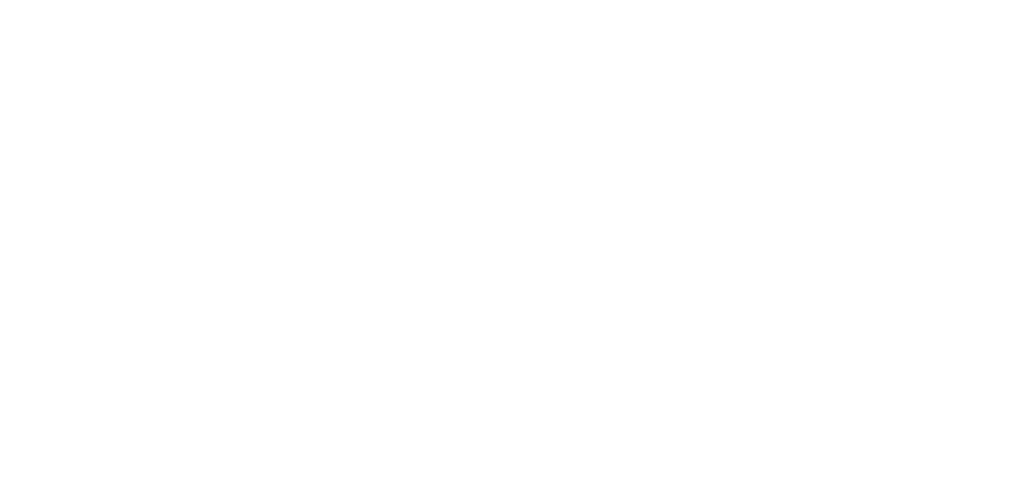
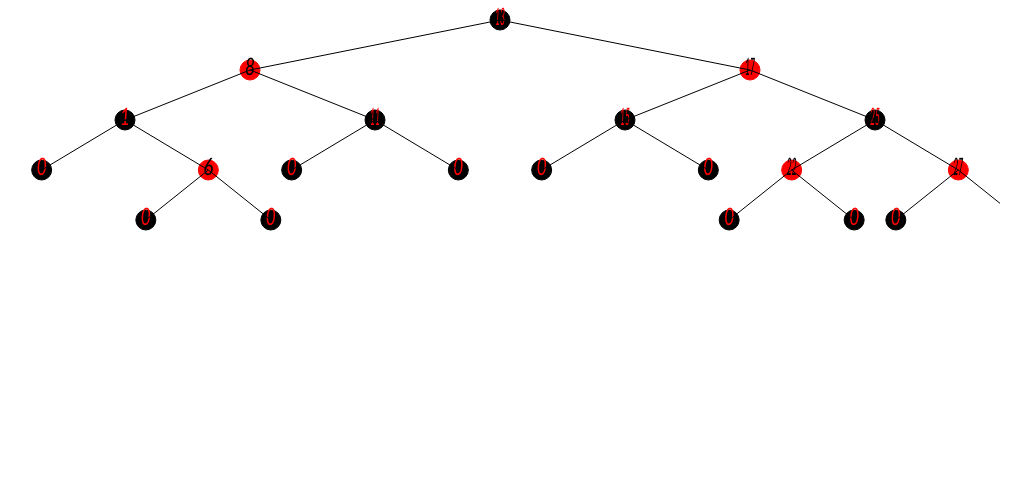
Before and after one commit to echmykhun/red-black-tree, a plain HTML site: page index.html in a window 1280 px wide. Shown: the whole page, without its empty margins (0-1031 px from the left). Drawn offline with Linux system fonts and the light colour scheme.

Commit message:
+ начал и почти закончил вывод

```diff
--- /dev/null
+++ b/css/reset.css
@@ -0,0 +1,86 @@
+/**
+ * html5doctor.com Reset Stylesheet v1.6.1 (http://html5doctor.com/html-5-reset-stylesheet/)
+ * Richard Clark (http://richclarkdesign.com)
+ * http://cssreset.com
+ */
+html, body, div, span, object, iframe,
+h1, h2, h3, h4, h5, h6, p, blockquote, pre,
+abbr, address, cite, code,
+del, dfn, em, img, ins, kbd, q, samp,
+small, strong, sub, sup, var,
+b, i,
+dl, dt, dd, ol, ul, li,
+fieldset, form, label, legend,
+table, caption, tbody, tfoot, thead, tr, th, td,
+article, aside, canvas, details, figcaption, figure,
+footer, header, hgroup, menu, nav, section, summary,
+time, mark, audio, video {
+    margin:0;
+    padding:0;
+    border:0;
+    outline:0;
+    font-size:100%;
+    vertical-align:baseline;
+    background:transparent;
+}
+body {
+    line-height:1;
+}
+article,aside,details,figcaption,figure,
+footer,header,hgroup,menu,nav,section {
+    display:block;
+}
+nav ul {
+    list-style:none;
+}
+blockquote, q {
+    quotes:none;
+}
+blockquote:before, blockquote:after,
+q:before, q:after {
+    content:'';
+    content:none;
+}
+a {
+    margin:0;
+    padding:0;
+    font-size:100%;
+    vertical-align:baseline;
+    background:transparent;
+}
+/* change colours to suit your needs */
+ins {
+    background-color:#ff9;
+    color:#000;
+    text-decoration:none;
+}
+/* change colours to suit your needs */
+mark {
+    background-color:#ff9;
+    color:#000;
+    font-style:italic;
+    font-weight:bold;
+}
+del {
+    text-decoration: line-through;
+}
+abbr[title], dfn[title] {
+    border-bottom:1px dotted;
+    cursor:help;
+}
+table {
+    border-collapse:collapse;
+    border-spacing:0;
+}
+/* change border colour to suit your needs */
+hr {
+    display:block;
+    height:1px;
+    border:0;
+    border-top:1px solid #cccccc;
+    margin:1em 0;
+    padding:0;
+}
+input, select {
+    vertical-align:middle;
+}
--- a/index.html
+++ b/index.html
@@ -3,11 +3,17 @@
 <head lang="en">
     <meta charset="UTF-8">
     <title></title>
+    <link rel="stylesheet" type="text/css" href="css/reset.css" />
+    <link rel="stylesheet" type="text/css" href="css/main.css" />
     <script type="text/javascript" src="js/external/jquery-2.1.1.min.js"></script>
+    <script type="text/javascript" src="js/graphics/graphics.js"></script>
     <script type="text/javascript" src="js/model/rbTree.js"></script>
     <script type="text/javascript" src="js/index.js"></script>
 </head>
 <body>
 
+<canvas id="rbTreeCanvas" width="1000" height="500"></canvas>
+
+
 </body>
 </html>
--- /dev/null
+++ b/js/graphics/graphics.js
@@ -0,0 +1,131 @@
+/**
+ * Created by Евгений on 16.02.2015.
+ */
+(function () {
+
+    var
+        POINT_IS_CONSTRUCTOR_EXEPTION = 'Point is constructor, not a function',
+        ARGUMENT_NOT_AN_INSTANCE_OF_POINT = "Argument is not an instance of Point",
+        CIRCLE_STROK_WIDTH = 1;
+
+    function Point(x, y) {
+        if (!(this instanceof Point)) {
+            throw POINT_IS_CONSTRUCTOR_EXEPTION;
+        }
+        var _x = x || 0;
+        var _y = y || 0;
+
+        this.getX = function () {
+            return _x;
+        };
+        this.setX = function (x) {
+            _x = x;
+        };
+
+        this.getY = function () {
+            return _y;
+        };
+        this.setY = function (y) {
+            _y = y;
+        };
+
+    }
+
+    function Circle(x, y, r, color) {
+
+        var _point = new Point(x, y);
+        var _color = color;
+        var _radius = r;
+
+
+        this.getPoint = function() {
+            return _point;
+        };
+        this.setPoint = function(p) {
+            if (!(p instanceof Point)) {
+                throw ARGUMENT_NOT_AN_INSTANCE_OF_POINT;
+            }
+            _point = p;
+        };
+        this.getColor = function() {
+            return _color;
+        };
+        this.setColor = function(c) {
+            _color = c;
+        };
+
+        this.getRadius = function() {
+            return _radius;
+        };
+        this.setRadius = function(r) {
+            _radius = r;
+        };
+
+
+    }
+    Circle.prototype = {
+
+        draw: function(context){
+            context.beginPath();
+            context.arc(this.getPoint().getX(), this.getPoint().getY(), this.getRadius(), 0, 2 * Math.PI, false);
+            context.lineWidth = CIRCLE_STROK_WIDTH;
+            context.strokeStyle = this.getColor();
+            console.log(this.getColor());
+            context.stroke();
+            context.closePath();
+        },
+        drawFilled:  function(context){
+            context.beginPath();
+            context.arc(this.getPoint().getX(), this.getPoint().getY(), this.getRadius(), 0, 2 * Math.PI, false);
+            context.fillStyle = this.getColor();
+            context.fill();
+            context.lineWidth = CIRCLE_STROK_WIDTH;
+            context.strokeStyle = this.getColor();
+            context.stroke();
+            context.closePath();
+        }
+
+    };
+
+    function ContentedCircle(x, y, r, color, content, contentColor) {
+
+        Circle.apply(this, [x, y, r, color]);
+
+        var _content = content;
+        var _contentColor = contentColor;
+
+        this.getContent = function() {
+            return _content;
+        };
+        this.setContent = function(c) {
+            _content = c;
+        };
+
+        this.getContentColor = function() {
+            return _contentColor;
+        };
+        this.setContentColor = function(c) {
+            _contentColor = c;
+        };
+
+    }
+
+    ContentedCircle.prototype = Object.create(Circle.prototype);
+    ContentedCircle.prototype.constructor = ContentedCircle;
+    ContentedCircle.prototype.drawContent = function(context){
+        var x = this.getPoint().getX() - this.getRadius() / 2;
+        var y =  this.getPoint().getY() + this.getRadius() / 2;
+        context.font = 'italic 18pt Calibri';
+        context.fillStyle = this.getContentColor();
+        context.fillText(this.getContent(), x, y, this.getRadius());
+    };
+
+
+
+
+
+    window.Point = Point;
+    window.Circle = Circle;
+    window.ContentedCircle = ContentedCircle;
+
+}());
--- a/js/index.js
+++ b/js/index.js
@@ -1,6 +1,33 @@
 /**
  * Created by eugene.chmykhun on 12/9/2014.
  */
+
+
+//
+
+document.addEventListener("DOMContentLoaded", function () {
+
+
+    var canvas = document.querySelector('#rbTreeCanvas');
+    var ctx = canvas.getContext('2d');
+
+    //ctx
+
+    //console.log(ctx);
+    //
+    //
+    //
+    ////ctx.fillRect(25,25,100,100);
+    ////ctx.clearRect(45,45,60,60);
+    ////ctx.strokeRect(50,50,50,50);
+    //
+    ////var pount = ne
+    //
+    //var circle = new ContentedCircle(250, 250, 25, "red", 222, "black");
+    //console.log(circle);
+    //circle.drawFilled(ctx);
+    //circle.drawContent(ctx);
+
 
     var tree = new rbTree();
 //console.log(tree);
@@ -15,5 +42,9 @@ tree.insertNode(25);
     tree.insertNode(6);
     tree.insertNode(22);
     tree.insertNode(27);
+    console.log(tree);
 
-console.log(tree);
+    tree.draw(500, 20, ctx);
+
+
+});
--- a/js/model/rbTree.js
+++ b/js/model/rbTree.js
@@ -171,7 +171,6 @@ rbTree.prototype = {
         return x;
 
     },
-
     deleteFixup: function(x){
 
         while (x.id != this.root.id && !x.isRed) {
@@ -279,7 +278,6 @@ rbTree.prototype = {
 
 
     },
-
     findNode: function(data){
 
         var current = this.root;
@@ -292,6 +290,36 @@ rbTree.prototype = {
         }
         return null;
 
+    },
+    draw: function(x, y, context, node, level){
+        var n = node || this.root;
+        var color = n.isRed ? 'red' : 'black';
+        var contentColor = n.isRed ? 'black' : 'red';
+        var lvl = level || 1;
+        var val = n.value === null ? "null" : n.value;
+
+        var template = new ContentedCircle(x, y, 10, color, val, contentColor);
+        template.drawFilled(context);
+        template.drawContent(context);
+
+        if(n.left){
+            this.draw(x - 250 / lvl, y + 50, context, n.left, lvl + 1);
+            context.beginPath();
+            context.moveTo(x, y);
+            context.lineTo(x - 250 / lvl,  y + 50);
+            context.stroke();
+            context.closePath();
+        }
+        if(n.right){
+            this.draw(x + 250 / lvl, y + 50, context, n.right, lvl + 1);
+            context.beginPath();
+            context.moveTo(x, y);
+            context.lineTo(x + 250 / lvl,  y + 50);
+            context.stroke();
+            context.closePath();
+        }
+
+
     }
 
 
```
Also changed, not shown: css/main.css (added). Lines whose indentation alone changed are shown as unchanged.
